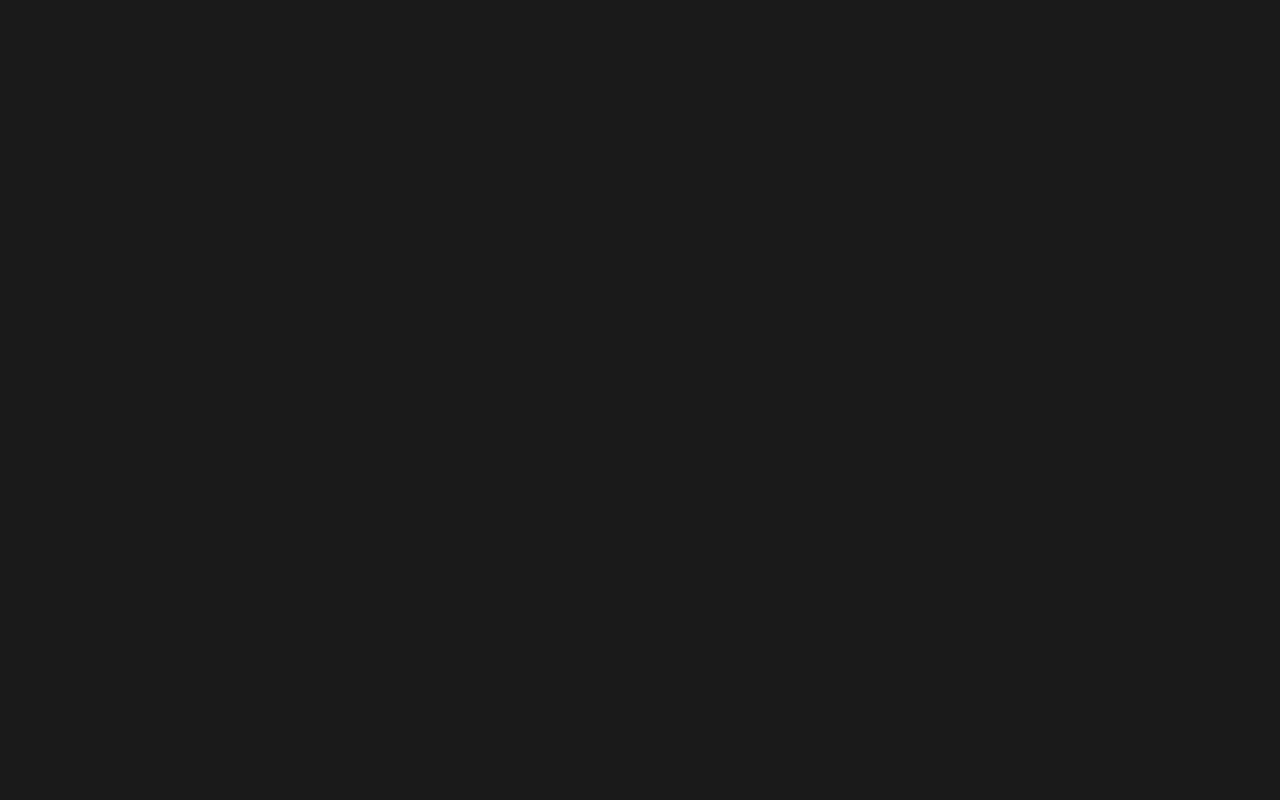
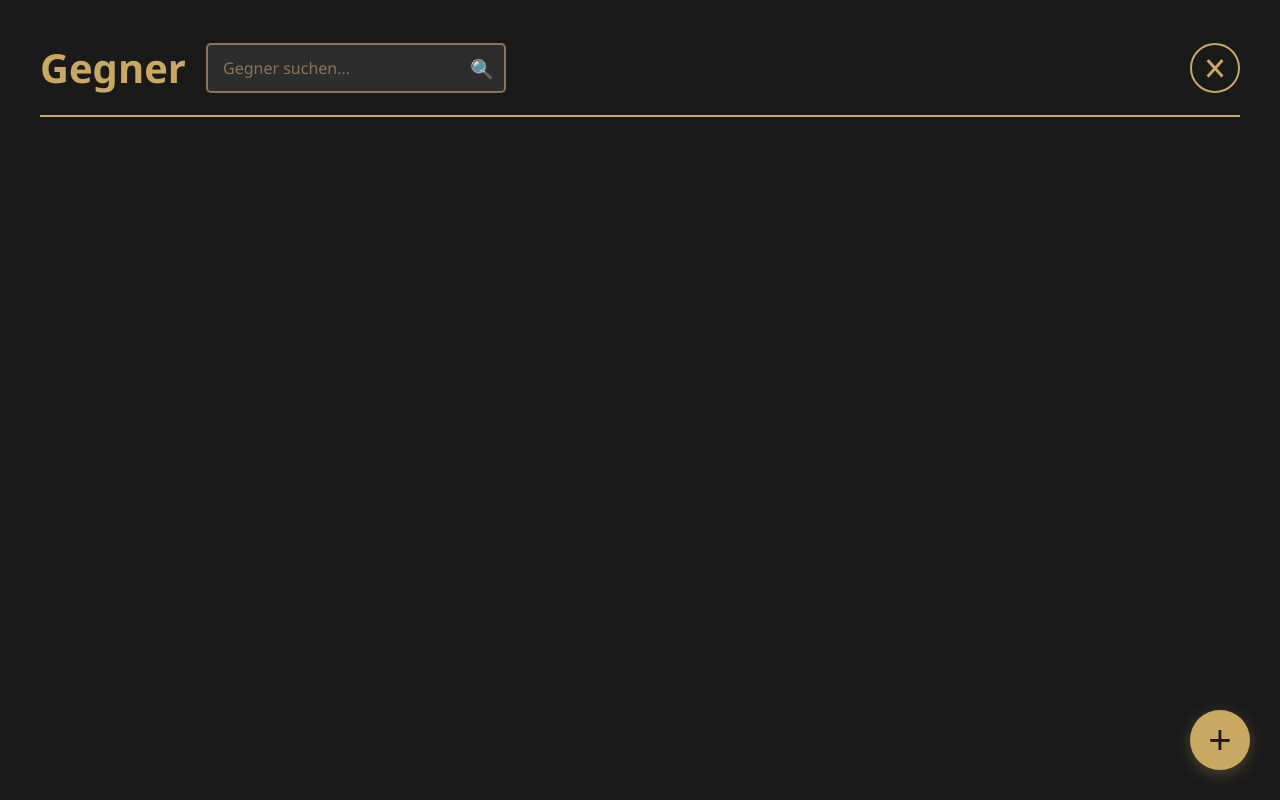
Before and after one commit to joseppe28/Vue_JS_Project, a Vue app in the folder vue_js_project/: page /gegner in a window 1280 px wide. Before the commit this address had no page. Built offline with nearby package versions, Linux system fonts and the light colour scheme.

Commit message:
Added a GegnerView

```diff
--- a/vue_js_project/src/router/index.js
+++ b/vue_js_project/src/router/index.js
@@ -1,11 +1,17 @@
 import { createRouter, createWebHistory } from 'vue-router'
 import HomeView from '../views/HomeView.vue'
+import GegnerView from '../views/GegnerView.vue'
 
 const routes = [
   {
     path: '/',
     name: 'home',
     component: HomeView
+  },
+  {
+    path: '/gegner',
+    name: 'gegner',
+    component: GegnerView
   },
   {
     path: '/about',
--- /dev/null
+++ b/vue_js_project/src/views/GegnerView.vue
@@ -0,0 +1,166 @@
+<template>
+  <div class="gegner-view">
+    <div class="header">
+      <h1>Gegner</h1>
+      <div class="search-wrapper">
+        <input
+          type="text"
+          class="search-input"
+          placeholder="Gegner suchen..."
+        >
+        <span class="search-icon">🔍</span>
+      </div>
+      <router-link to="/" class="close-btn">✕</router-link>
+    </div>
+
+    <div class="content">
+      <!-- Gegner werden hier angezeigt -->
+    </div>
+
+    <button class="add-btn">+</button>
+  </div>
+</template>
+
+<script>
+export default {
+  name: 'GegnerView'
+}
+</script>
+
+<style scoped>
+.gegner-view {
+  padding: 40px;
+  color: #e8dcc4;
+  background-color: #1a1a1a;
+  min-height: 100vh;
+  position: relative;
+}
+
+.header {
+  display: flex;
+  align-items: center;
+  margin-bottom: 30px;
+  padding-bottom: 20px;
+  border-bottom: 2px solid #c9a961;
+  gap: 20px;
+}
+
+h1 {
+  color: #c9a961;
+  font-size: 2.5rem;
+  margin: 0;
+  white-space: nowrap;
+}
+
+.search-wrapper {
+  position: relative;
+  width: 300px;
+}
+
+.search-input {
+  width: 100%;
+  padding: 12px 40px 12px 15px;
+  background-color: #2d2d2d;
+  border: 2px solid #8b7355;
+  border-radius: 5px;
+  color: #e8dcc4;
+  font-size: 1rem;
+  transition: all 0.3s ease;
+  font-family: 'Segoe UI', Tahoma, Geneva, Verdana, sans-serif;
+}
+
+.search-input::placeholder {
+  color: #8b7355;
+}
+
+.search-input:focus {
+  outline: none;
+  border-color: #c9a961;
+  background-color: rgba(45, 45, 45, 0.8);
+  box-shadow: 0 0 10px rgba(201, 169, 97, 0.2);
+}
+
+.search-icon {
+  position: absolute;
+  right: 12px;
+  top: 50%;
+  transform: translateY(-50%);
+  font-size: 1.2rem;
+  color: #8b7355;
+  pointer-events: none;
+}
+
+.close-btn {
+  font-size: 2rem;
+  color: #c9a961;
+  text-decoration: none;
+  cursor: pointer;
+  transition: all 0.3s ease;
+  width: 50px;
+  height: 50px;
+  display: flex;
+  align-items: center;
+  justify-content: center;
+  border: 2px solid #c9a961;
+  border-radius: 50%;
+  white-space: nowrap;
+  margin-left: auto;
+}
+
+.close-btn:hover {
+  background-color: rgba(201, 169, 97, 0.1);
+  transform: scale(1.1);
+}
+
+.content {
+  margin-bottom: 100px;
+}
+
+.add-btn {
+  position: fixed;
+  bottom: 30px;
+  right: 30px;
+  width: 60px;
+  height: 60px;
+  border-radius: 50%;
+  background-color: #c9a961;
+  color: #1a1a1a;
+  border: none;
+  font-size: 2.5rem;
+  cursor: pointer;
+  transition: all 0.3s ease;
+  box-shadow: 0 4px 15px rgba(201, 169, 97, 0.3);
+}
+
+.add-btn:hover {
+  transform: scale(1.1);
+  box-shadow: 0 6px 25px rgba(201, 169, 97, 0.5);
+}
+
+.add-btn:active {
+  transform: scale(0.95);
+}
+
+@media (max-width: 768px) {
+  .header {
+    flex-wrap: wrap;
+  }
+
+  h1 {
+    font-size: 2rem;
+    flex: 1 0 auto;
+  }
+
+  .search-wrapper {
+    flex: 1 0 100%;
+    min-width: 200px;
+    order: 3;
+  }
+
+  .close-btn {
+    width: 40px;
+    height: 40px;
+    font-size: 1.5rem;
+  }
+}
+</style>
--- a/vue_js_project/src/views/HomeView.vue
+++ b/vue_js_project/src/views/HomeView.vue
@@ -13,11 +13,11 @@
 
     <div class="content-section">
       <div class="info-grid">
-        <div class="info-card">
+        <router-link to="/gegner" class="info-card">
           <div class="card-icon">📜</div>
           <h3>Gegner</h3>
           <p>Alle Gegner auf einen Blick.</p>
-        </div>
+        </router-link>
         <div class="info-card">
           <div class="card-icon">✨</div>
           <h3>Kampf</h3>
```
